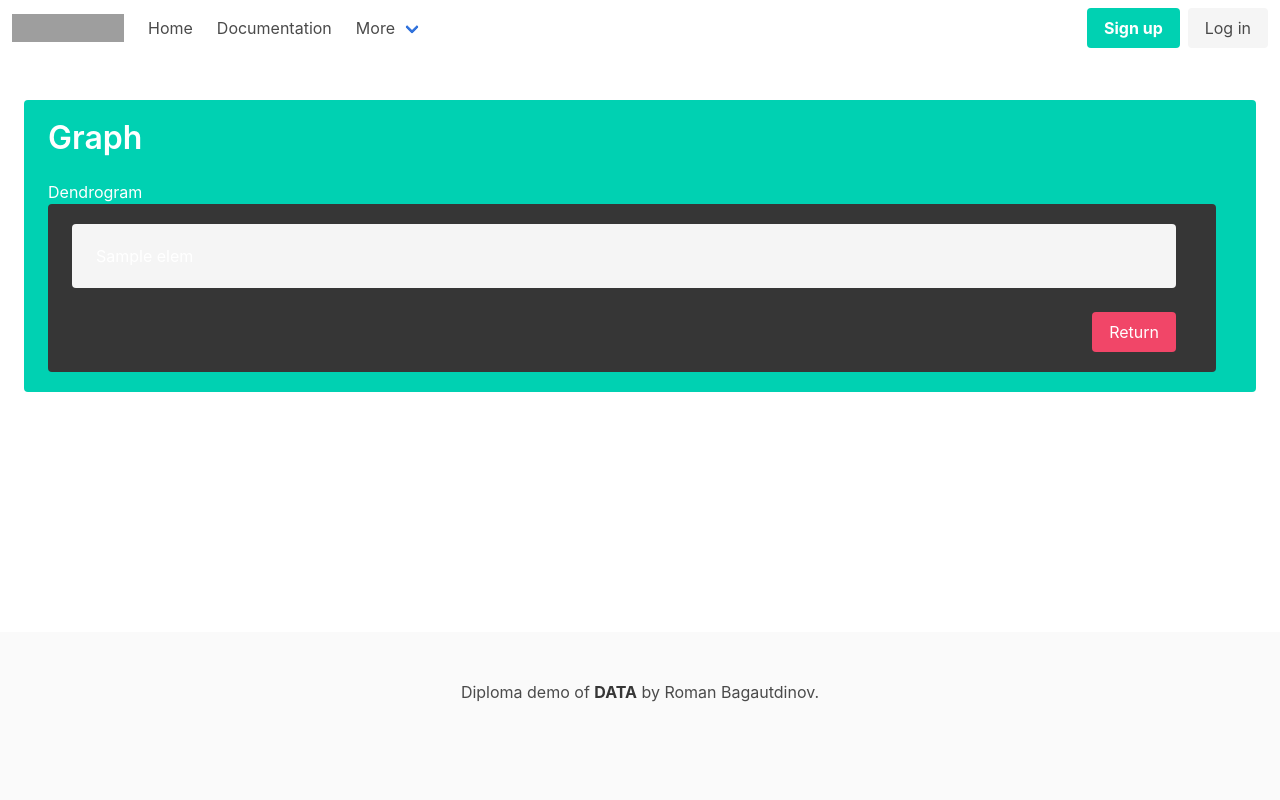
After one commit to D0ct0rZl0/DATA, a Django app: template templates/demo/plot.html in a window 1280 px wide. The commit adds this page. Run offline with Django 3.2, Linux system fonts and the light colour scheme; the template is opened without the code that fills it: most values are stand-ins (such as "Sample title", 1, 10 or a date in 2020); some libraries are stand-ins or nearby versions; grey boxes are pictures that could not be loaded.

Commit message:
demo completed

```diff
--- a/demo/views.py
+++ b/demo/views.py
@@ -33,5 +33,5 @@ def upload_file(request):
 def calculate(request):
     headers = request.POST['json']
     data = request.session['data']
-    classify_data_by_headers(headers, data)
-    return HttpResponse(data)
+    fig = classify_data_by_headers(headers, data)
+    return render(request, 'plot.html', {'figure': [fig]})
--- a/requirements.txt
+++ b/requirements.txt
@@ -1,3 +1,7 @@
+numpy
+matplotlib
 scipy
 pandas
+jinja2
 Django>=3.0.0
+git+https://github.com/D0ct0rZl0/mpld3.git
--- /dev/null
+++ b/templates/demo/plot.html
@@ -0,0 +1,112 @@
+<!DOCTYPE html>
+{% load static %}
+<html class="has-navbar-fixed-top">
+<head>
+    <meta charset="utf-8">
+    <meta name="viewport" content="width=device-width, initial-scale=1">
+    <title>Hello newbee!</title>
+    <link rel="stylesheet" href="{% static 'css/bulma.min.css' %}">
+    <script defer src="https://use.fontawesome.com/releases/v5.3.1/js/all.js"></script>
+</head>
+<body>
+<section class="hero is-fullheight-with-navbar is-bold">
+    <div class="hero-head">
+
+        <nav class="navbar is-fixed-top" role="navigation" aria-label="main navigation">
+            <div class="navbar-brand">
+                <a class="navbar-item" href="https://bulma.io">
+                    <img src="https://bulma.io/images/bulma-logo.png" width="112" height="28">
+                </a>
+                <a role="button" class="navbar-burger burger" aria-label="menu" aria-expanded="false"
+                   data-target="navbarBasicExample">
+                    <span aria-hidden="true"></span>
+                    <span aria-hidden="true"></span>
+                    <span aria-hidden="true"></span>
+                </a>
+            </div>
+            <div id="navbarBasicExample" class="navbar-menu">
+                <div class="navbar-start">
+                    <a class="navbar-item">
+                        Home
+                    </a>
+                    <a class="navbar-item">
+                        Documentation
+                    </a>
+                    <div class="navbar-item has-dropdown is-hoverable">
+                        <a class="navbar-link">
+                            More
+                        </a>
+                        <div class="navbar-dropdown">
+                            <a class="navbar-item">
+                                About
+                            </a>
+                            <a class="navbar-item">
+                                Jobs
+                            </a>
+                            <a class="navbar-item">
+                                Contact
+                            </a>
+                            <hr class="navbar-divider">
+                            <a class="navbar-item">
+                                Report an issue
+                            </a>
+                        </div>
+                    </div>
+                </div>
+                <div class="navbar-end">
+                    <div class="navbar-item">
+                        <div class="buttons">
+                            <a class="button is-primary">
+                                <strong>Sign up</strong>
+                            </a>
+                            <a class="button is-light">
+                                Log in
+                            </a>
+                        </div>
+                    </div>
+                </div>
+            </div>
+        </nav>
+    </div>
+    <div class="hero-body" style="display: block">
+        <div class="container" style="max-width: 100%">
+            <div class="container" style="max-width: 100%">
+                <div class="tile is-ancestor">
+                    <div class="tile is-vertical is-12">
+                        <div class="tile">
+                            <div class="tile is-parent is-vertical">
+                                <article class="tile is-child notification is-primary">
+                                    <p class="title">Graph</p>
+                                    <p class="subclass">Dendrogram</p>
+                                    <div class="content notification is-dark">
+                                        <div class="content notification">
+                                        {% for elem in figure %}
+                                           {{elem|safe}}
+                                        {% endfor %}
+                                        </div>
+                                        <form id="return" enctype="multipart/form-data" action="{% url 'index' %}" method="get">
+                                            <div class="field is-grouped is-grouped-right">
+                                                <button class="button is-danger" type="submit">Return</button>
+                                            </div>
+                                        </form>
+                                    </div>
+                                </article>
+                            </div>
+                        </div>
+                    </div>
+                </div>
+            </div>
+        </div>
+    </div>
+    <div class="hero-foot">
+        <footer class="footer">
+            <div class="content has-text-centered">
+                <p>
+                    Diploma demo of <strong>DATA</strong> by Roman Bagautdinov.
+                </p>
+            </div>
+        </footer>
+    </div>
+</section>
+</body>
+</html>
```
Also changed, not shown: demo/utils.py (+9 -11 lines), templates/demo/index.html (indentation only).
